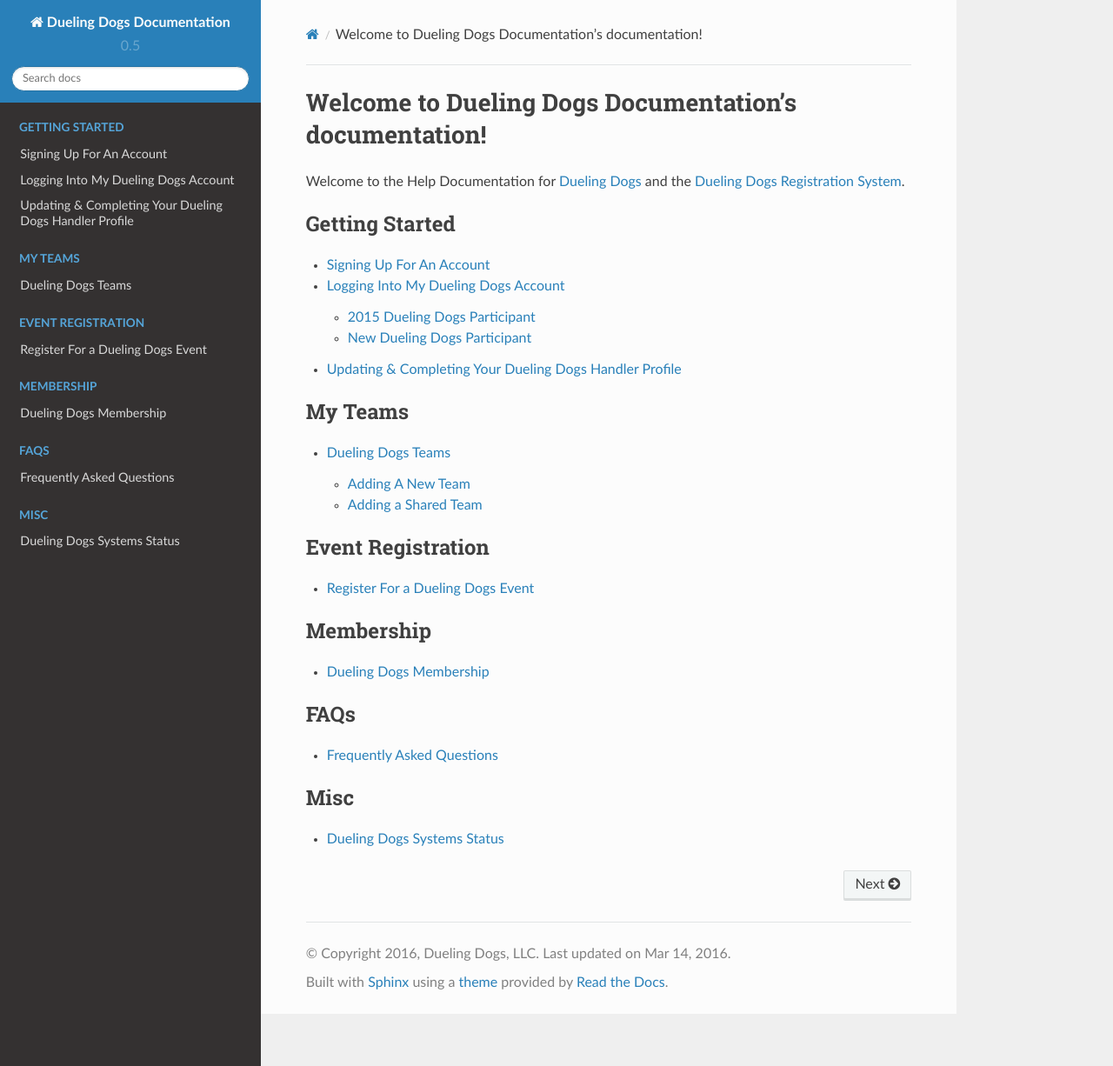
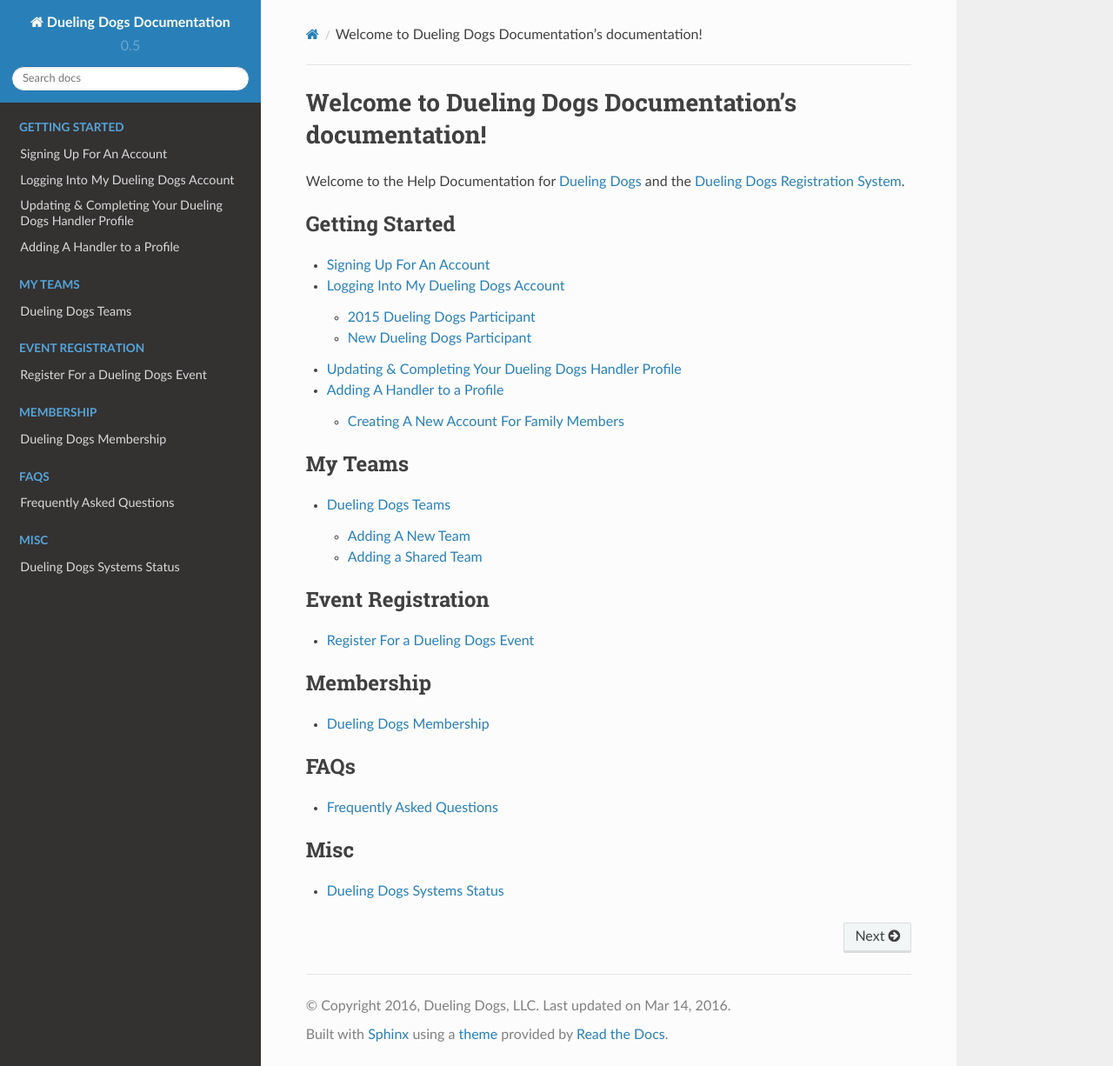
Before and after one commit to brianjking/dueling-docs, a Sphinx documentation site: the page built from source/index.rst, in a window 1280 px wide and 1226 px high. Shown: the whole window at 87% size. Built offline with Sphinx 7.4.7 and the Read the Docs theme 2.0.0, drawn with Linux system fonts in a browser that asks for light colours; formulas are drawn with MathJax 3; some of the changed lines change nothing that is shown.

Commit message:
Updating TOC with adding a handler to a profile

```diff
--- /dev/null
+++ b/source/adding-handler.rst
@@ -0,0 +1,27 @@
+Adding A Handler to a Profile
+================================
+
+
+.. tip:: Dueling Dogs Handlers can opt to manage their Handler accounts one of two ways. If there are multiple Handlers in your household you're able to add secondary handlers to your primary account or alternatively you can have a separate login for each handler. **PLEASE NOTE: IF YOU ADD A HANDLER TO AN ACCOUNT THESE HANDLERS DO NOT HAVE THEIR OWN LOGIN, PLEASE CHOOSE CAREFULLY.**
+
+
+1. Login to `Dueling Dogs Registration Site <https://www.duelingdogsevents.com>`_ with the primary handlers login details.
+
+#. Select **PROFILE** from the menu on the left hand side.
+
+#. Select **ADD HANDLER TO ACCOUNT**
+
+#. Fill in details for additional handler
+
+#. Click **OK** to save the record.
+
+
+.. tip:: If you'd prefer to have a separate login for each Handler, check out the steps below.
+
+
+Creating A New Account For Family Members
+------------------------------------------
+
+If you'd prefer to have separate accounts for each Handler that's okay too! Simply visit the `Dueling Dogs Registration <https://www.duelingdogsevents.com>`_ site and click the **REGISTER** button. **NOTE: If you're currently logged into an account you will need to first logout.**
+
+* Need help creating a new account? Visit the `Signing-Up guide <http://help.duelingdogs.net/en/latest/signing-up.html>`_.
--- a/source/index.rst
+++ b/source/index.rst
@@ -13,6 +13,7 @@
    signing-up
    logging-in
    updating-profile
+   adding-handler
 
 .. toctree::
    :maxdepth: 2
```
